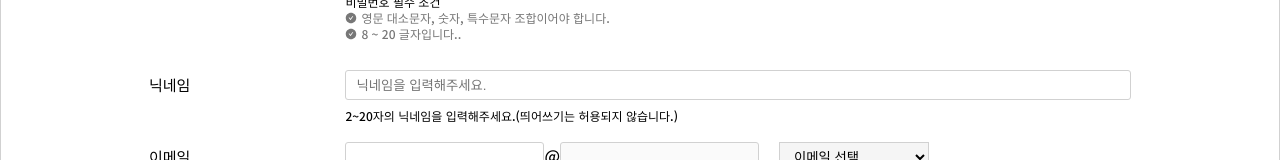
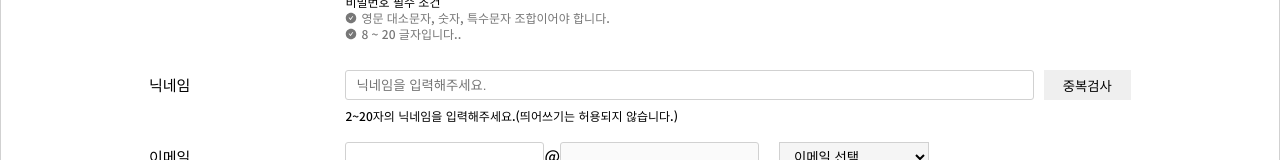
Before and after one commit to choigirang/phenomenon-community, a Next.js app in the folder frontend/: page /signup/info in a window 1280 px wide. Shown: the part 586-746 px from the top of the page. Built offline with nearby package versions, Linux system fonts and the light colour scheme; a web font is replaced by a local one.

Commit message:
feat: nickName 중복 검사 추가

```diff
--- a/frontend/components/Sign/NickName.tsx
+++ b/frontend/components/Sign/NickName.tsx
@@ -1,4 +1,5 @@
 import { CheckName } from '@/types/type';
+import { api } from '@/util/api';
 import React, { useState } from 'react';
 import styled from 'styled-components';
 
@@ -30,10 +31,20 @@ export default function NickName({ nickName, setNickName }: NickNameProps) {
     }));
   };
 
+  const checkDuplicateNickName = () => {
+    api
+      .get(`/check?nickName=${nickName}`)
+      .then(res => {
+        alert('사용할 수 있는 닉네임입니다.');
+      })
+      .catch(err => alert('사용할 수 없는 아이디입니다.'));
+  };
+
   return (
     <NickNameContainer>
       <Label htmlFor="name">닉네임</Label>
       <NameBox>
+        <InputBox>
           <input
             id="name"
             name="name"
@@ -42,6 +53,8 @@ export default function NickName({ nickName, setNickName }: NickNameProps) {
             onChange={nicknameHandler}
             required
           />
+          <button onClick={checkDuplicateNickName}>중복검사</button>
+        </InputBox>
         <span>{`${'2~20자의 닉네임을 입력해주세요.(띄어쓰기는 허용되지 않습니다.)'}`}</span>
       </NameBox>
     </NickNameContainer>
@@ -72,3 +85,21 @@ const NameBox = styled.div`
     // color: ${props => (props ? 'var(--color-gray)' : 'var(--color-red)')};
   }
 `;
+
+const InputBox = styled.div`
+  width: 100%;
+  display: flex;
+  gap: 10px;
+
+  input {
+    width: 100%;
+  }
+
+  button {
+    width: 100px;
+
+    &:hover {
+      background-color: var(--color-light-gray);
+    }
+  }
+`;
```
Lines whose indentation alone changed are shown as unchanged.
